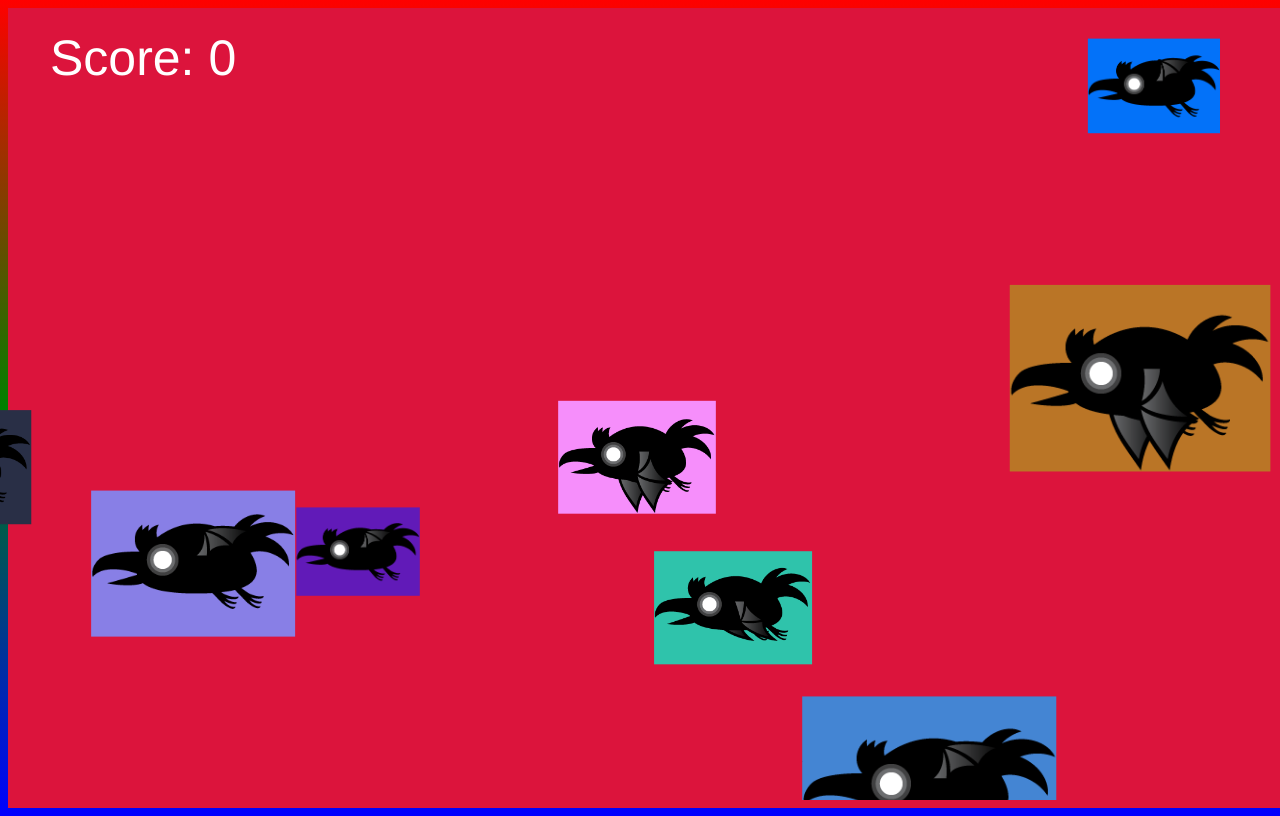
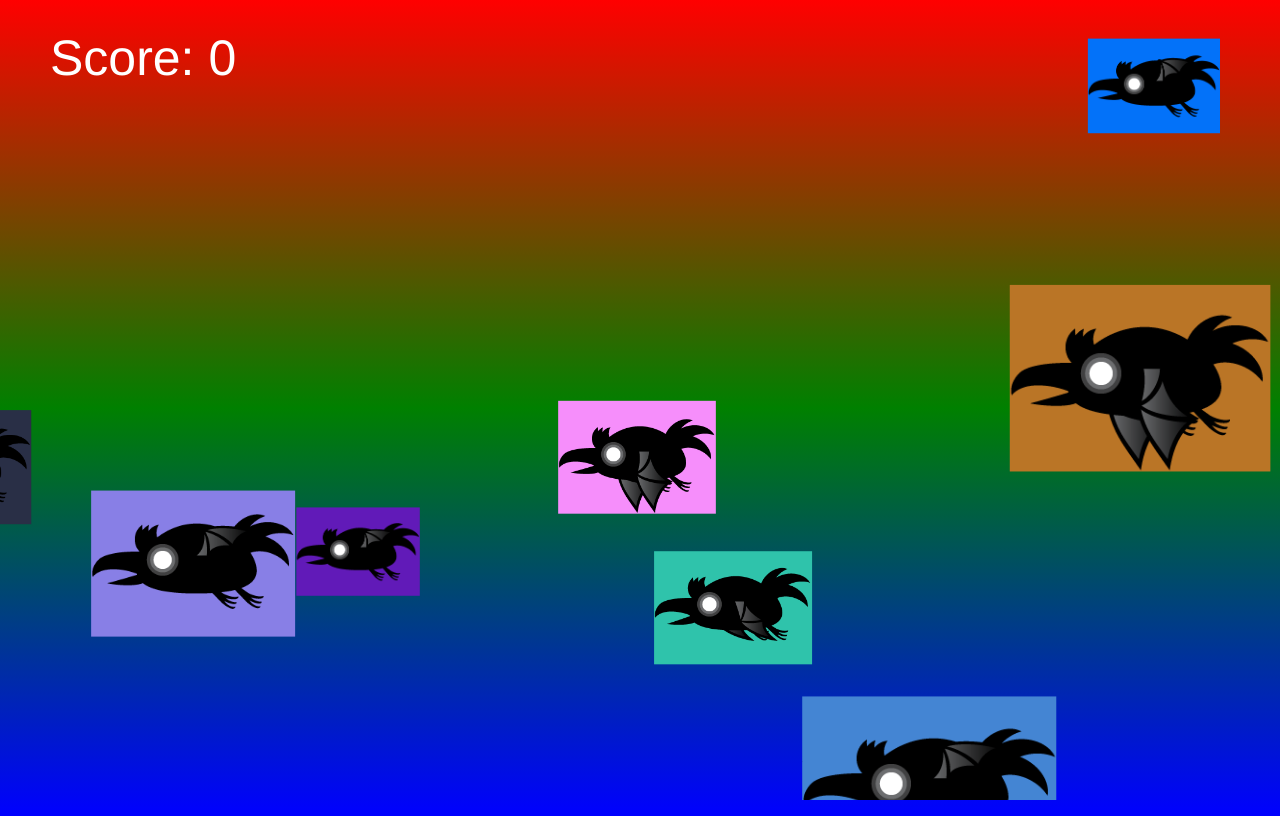
Before and after one commit to KennedyMungai/JSGame, a plain HTML site: page SideScroller/index.html in a window 1280 px wide. Drawn offline with Linux system fonts and the light colour scheme.

Commit message:
Set the opacity to collisionCanvas to 0

```diff
--- a/SideScroller/style.css
+++ b/SideScroller/style.css
@@ -14,5 +14,5 @@ body {
 }
 
 #collisionCanvas {
-    background: crimson;
+    opacity: 0;
 }
```
